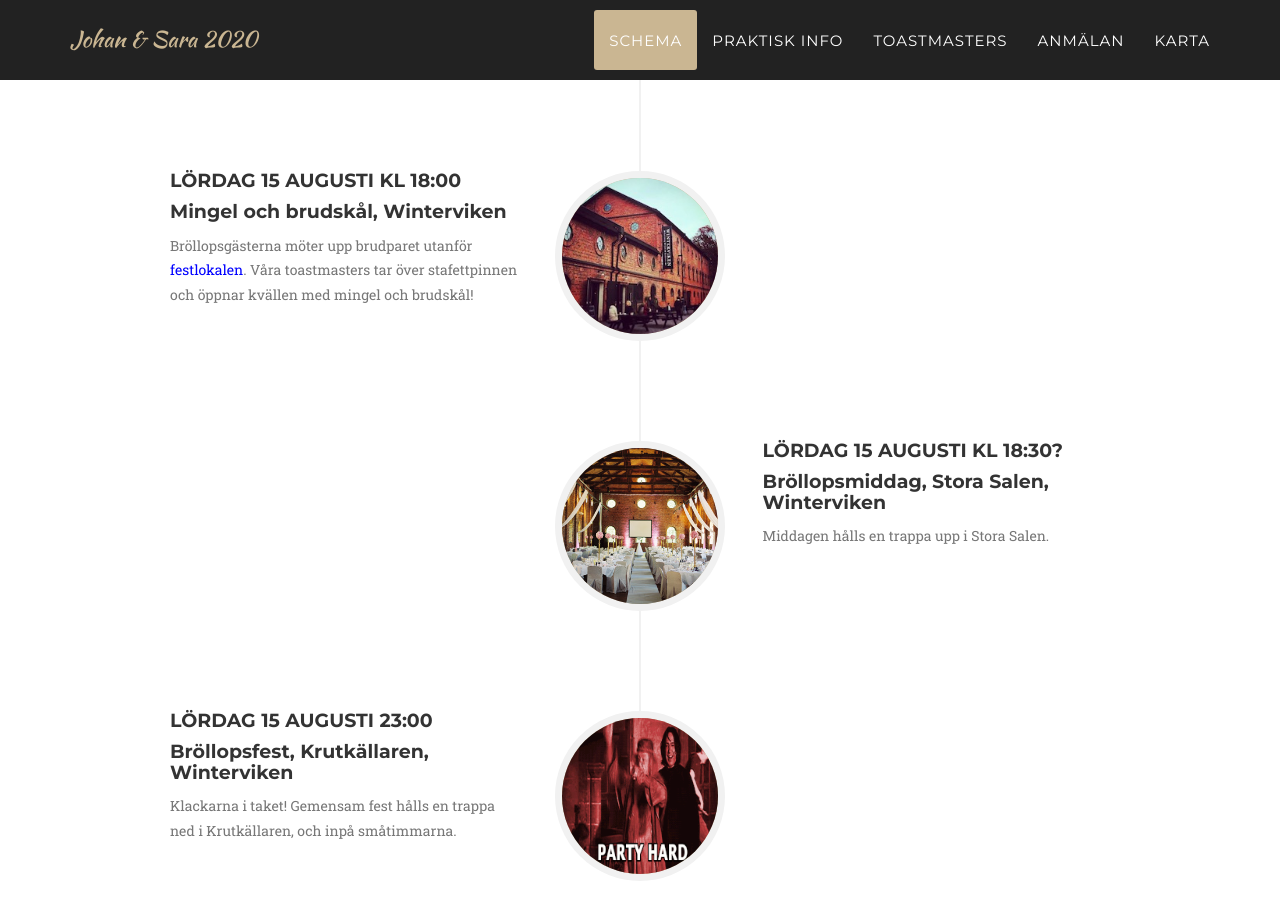
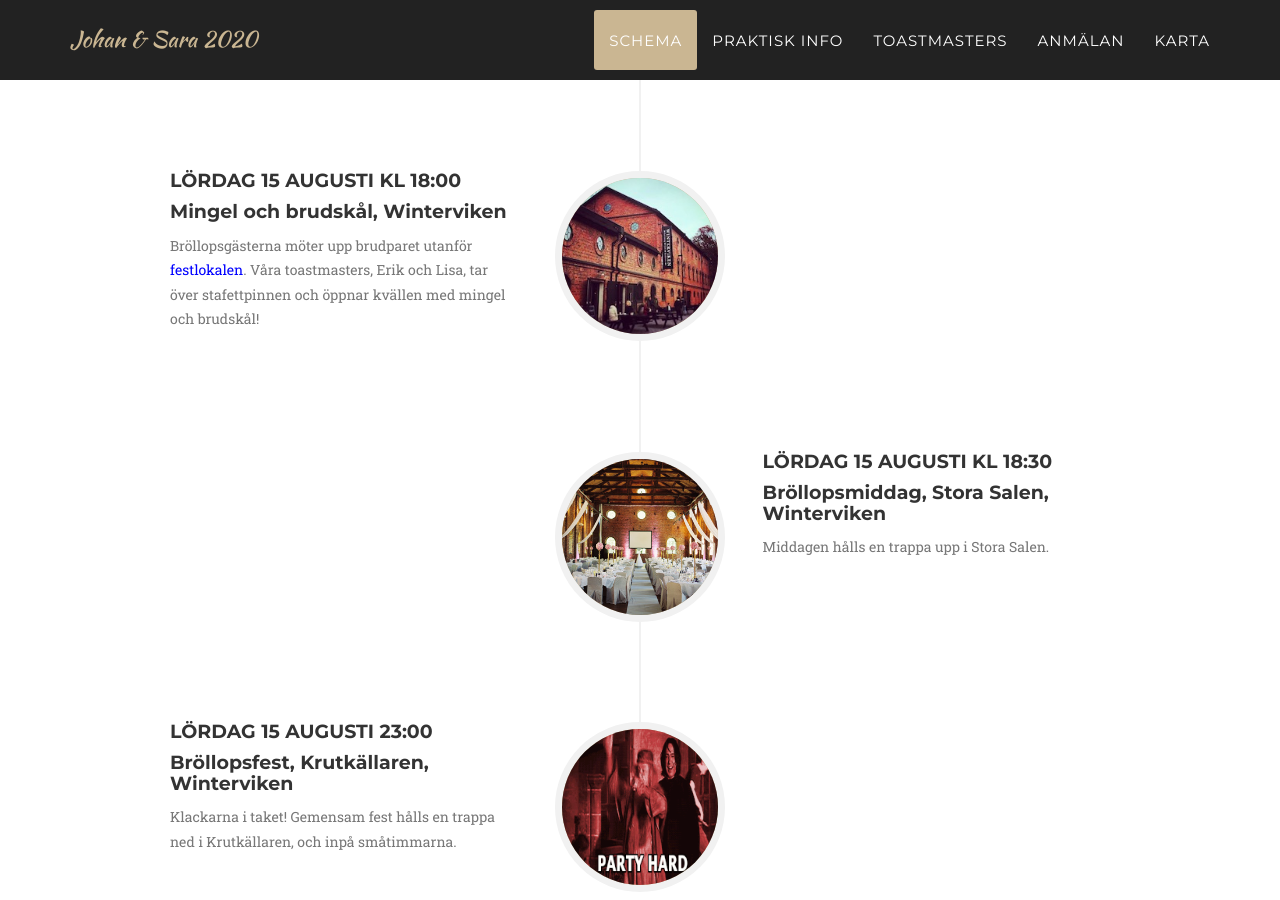
Before and after one commit to ekurin/bostrom-wedding, a Jekyll site: the page built from index.html, in a window 1280 px wide and 900 px high, scrolled down 1549 px. Built offline with Jekyll 4.4.1, drawn with Linux system fonts in a browser that asks for light colours; some web fonts are replaced.

Commit message:
Text changes

```diff
--- a/_includes/about.html
+++ b/_includes/about.html
@@ -39,7 +39,7 @@
                         <i class="fa fa-gift fa-stack-1x fa-inverse"></i>
                     </span>
                     <h4 class="service-heading">Bröllopsgåva</h4>
-                    <p class="text-muted">Den största gåvan är att få dela vår stora dag med er. Om ni vill ge en gåva så hittar ni vår önskelista <a href="https://se.pinterest.com/ekurin/wedding-wishlist/">här</a>. </p>
+                    <p class="text-muted">Den största gåvan är att få dela vår stora dag med er. Om ni vill ge en gåva så hittar ni vår önskelista <a href="https://www.pinterest.se/johanbostrom90/bostromwedding/">här</a>. </p>
                 </div>
                 <div class="col-md-4">
                     <span class="fa-stack fa-4x">
--- a/_includes/timeline.html
+++ b/_includes/timeline.html
@@ -48,7 +48,7 @@
                                     <h4 class="subheading">Mingel och brudskål, Winterviken</h4>
                                 </div>
                                 <div class="timeline-body">
-                                    <p class="text-muted">Bröllopsgästerna möter upp brudparet utanför <a href="https://www.google.se/maps/place/Winterviken/@59.3116397,17.989743,17z/data=!3m1!4b1!4m5!3m4!1s0x465f764992059b81:0x85de2c2e13f967a4!8m2!3d59.311637!4d17.991937" target="_blank">festlokalen</a>. Våra toastmasters tar över stafettpinnen och öppnar kvällen med mingel och brudskål! </p>
+                                    <p class="text-muted">Bröllopsgästerna möter upp brudparet utanför <a href="https://www.google.se/maps/place/Winterviken/@59.3116397,17.989743,17z/data=!3m1!4b1!4m5!3m4!1s0x465f764992059b81:0x85de2c2e13f967a4!8m2!3d59.311637!4d17.991937" target="_blank">festlokalen</a>. Våra toastmasters, Erik och Lisa, tar över stafettpinnen och öppnar kvällen med mingel och brudskål! </p>
                                 </div>
                             </div>
                         </li>
@@ -58,7 +58,7 @@
                             </div>
                             <div class="timeline-panel">
                                 <div class="timeline-heading">
-                                    <h4>LÖRDAG 15 AUGUSTI KL 18:30?</h4>
+                                    <h4>LÖRDAG 15 AUGUSTI KL 18:30</h4>
                                     <h4 class="subheading">Bröllopsmiddag, Stora Salen, Winterviken</h4>
                                 </div>
                                 <div class="timeline-body">
```
